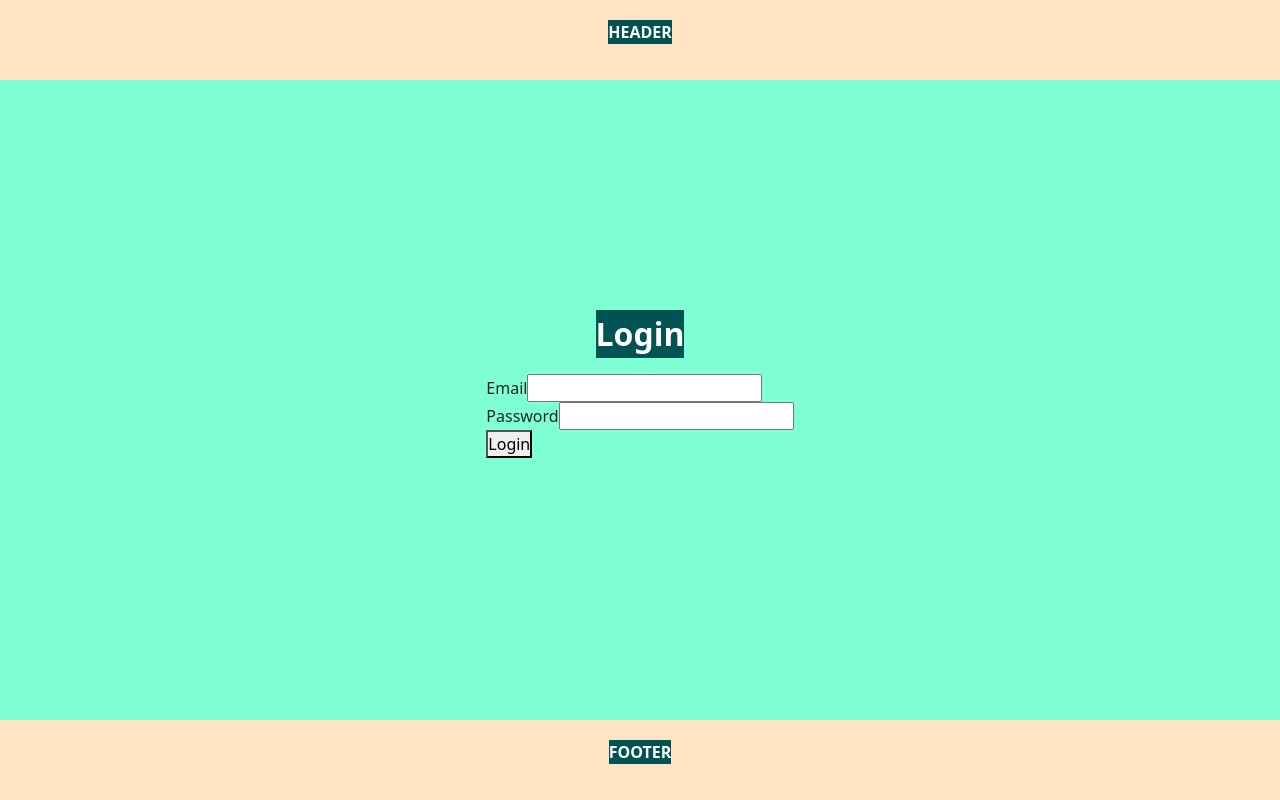
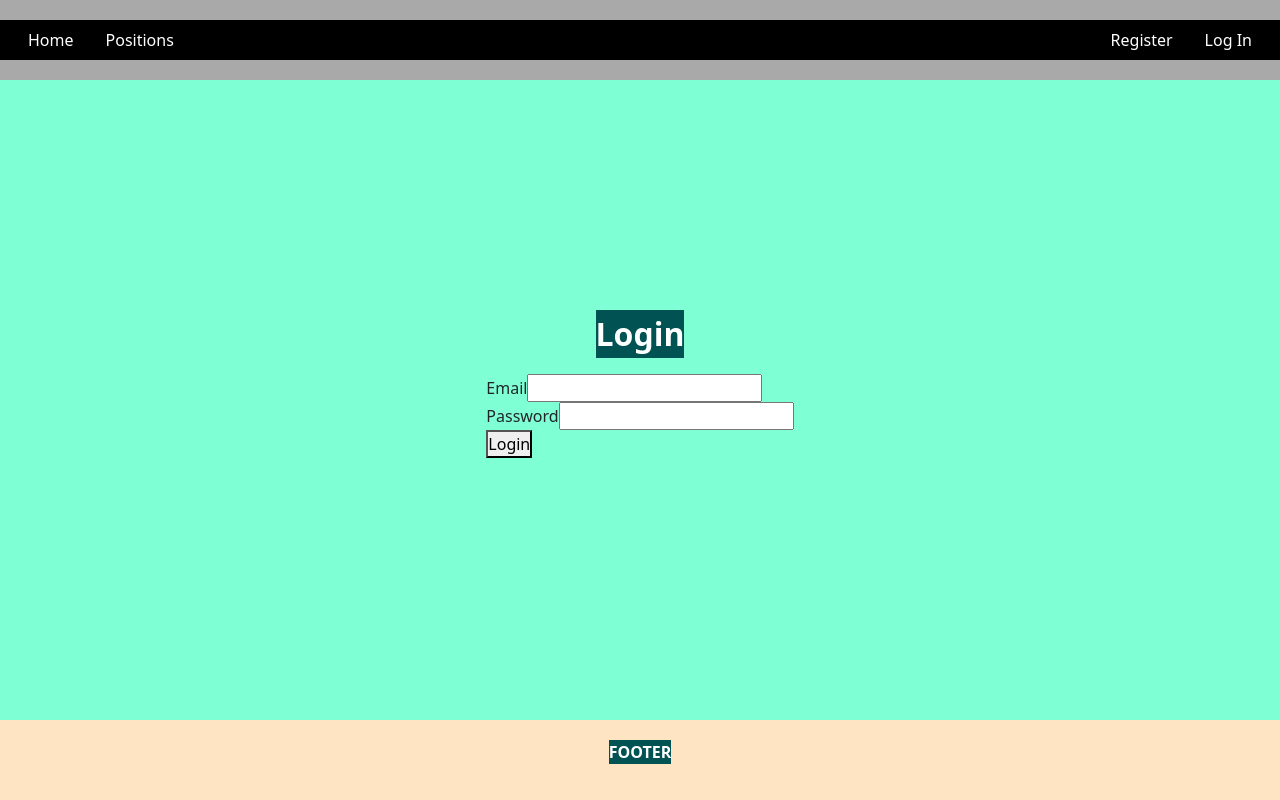
Before and after one commit to AntonioML-sc/Interview-platform-frontend, a React (Vite) app: page /login in a window 1280 px wide. Built offline with nearby package versions, Linux system fonts and the light colour scheme.

Commit message:
Feat: create collapsable navbar

```diff
--- a/src/components/Header/Header.jsx
+++ b/src/components/Header/Header.jsx
@@ -1,14 +1,39 @@
 
+import React from "react"
+import { userData } from "../../containers/User/userSlice"
+import { useSelector } from "react-redux"
+import Container from 'react-bootstrap/Container'
+import Nav from 'react-bootstrap/Nav'
+import Navbar from 'react-bootstrap/Navbar'
+import { Link } from "react-router-dom"
 import "./Header.scss"
 
-const Header = (props) => {
+const Header = () => {
+   const userInfo = useSelector(userData)
 
-   return(
-      <div id="Header">
-         <div className="mainBox">
-            <p>HEADER</p>
-         </div>
-      </div>
+   return (
+      <Navbar collapseOnSelect id="Header" className="text-white m-0 p-0" expand="md" variant="dark">
+         <Container fluid className="black">
+            <Navbar.Toggle aria-controls="responsive-navbar-nav" className="py-0 px-0 my-0 mx-3" />
+            <Navbar.Collapse id="responsive-navbar-nav">
+               <Nav className="me-auto">
+                  <Nav.Link as={Link} to="/" className="text-white mx-2">Home</Nav.Link>
+                  <Nav.Link as={Link} to="/positions" className="text-white mx-2">Positions</Nav.Link>
+               </Nav>
+               {!userInfo?.data &&
+                  <Nav>
+                     <Nav.Link as={Link} to="/register" className="text-white mx-2" >Register</Nav.Link>
+                     <Nav.Link as={Link} to="/login" className="text-white mx-2" >Log In</Nav.Link>
+                  </Nav>
+               }
+               {userInfo?.data &&
+                  <Nav>
+                     <Nav.Link as={Link} to="/profile" className="text-white mx-2" >My Profile</Nav.Link>
+                  </Nav>
+               }
+            </Navbar.Collapse>
+         </Container>
+      </Navbar>
    )
 }
 
--- a/src/components/Header/Header.scss
+++ b/src/components/Header/Header.scss
@@ -1,21 +1,9 @@
-
-#Header{
+#Header {
     width: 100vw;
     height: 10vh;
     background-color: darkgrey;
 
-    .mainBox{
-        height: 100%;
-        background-color: bisque;
-        display: flex;
-        align-items: center;
-        justify-content: center;
-
-        p{
-            font-size: 1em;
-            color: white;
-            font-weight: bold;
-            background-color: rgb(1, 82, 82);
-        }
+    .black {
+        background-color: black;
     }
 }
```
